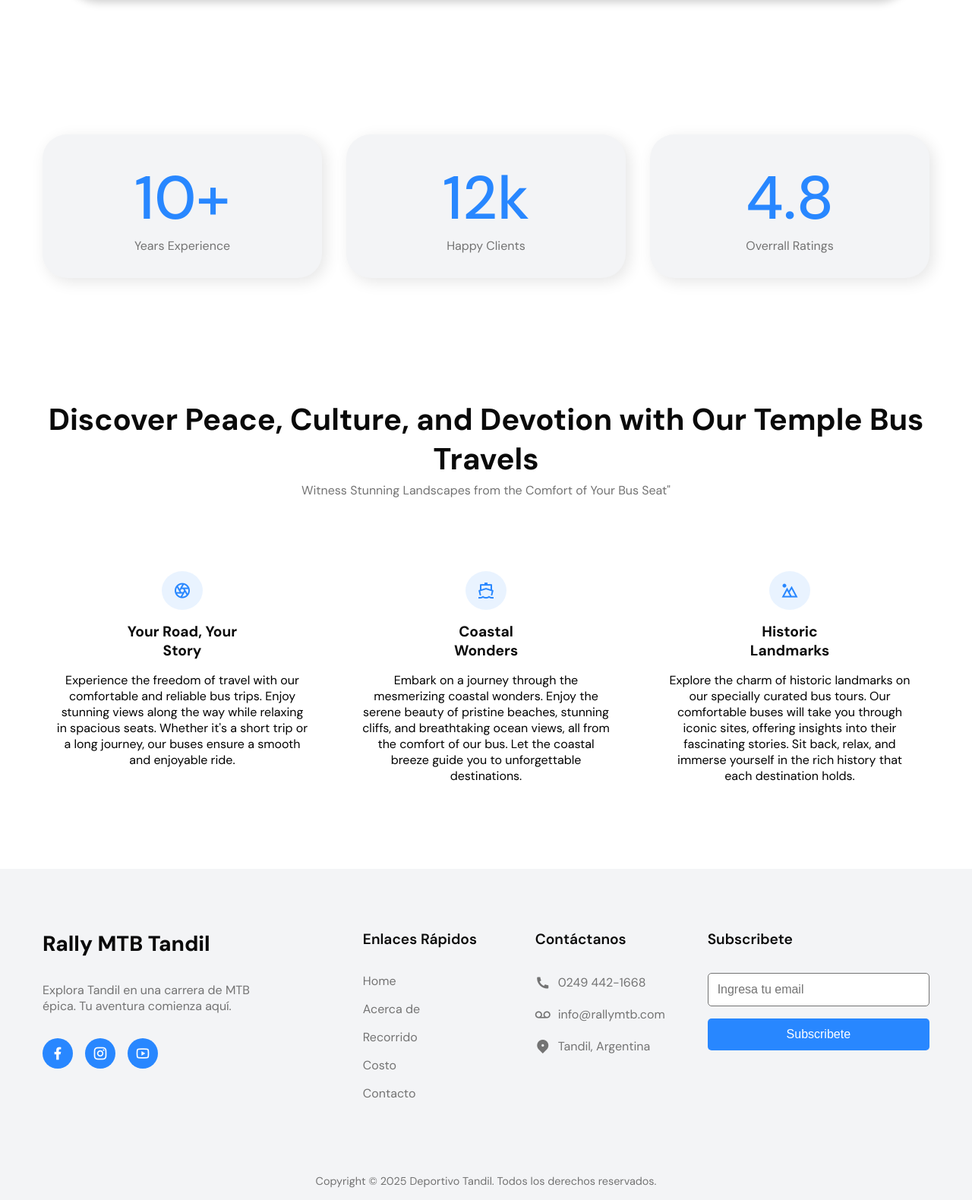
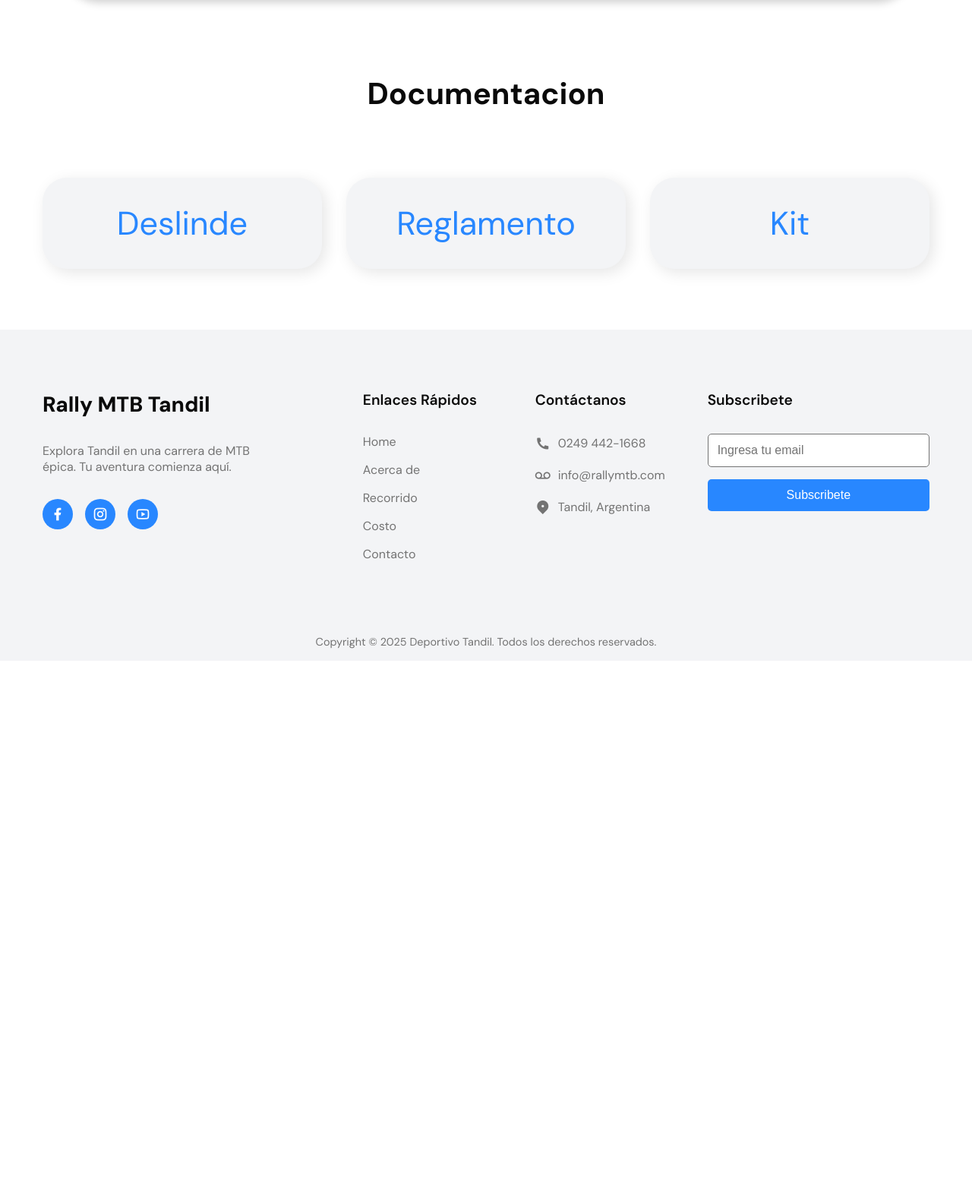
Before and after one commit to RamiroHojmanFI/TPIDS1, a Flask app: page / in a window 1280 px wide. Shown: the part 3801-5381 px from the top of the page at 76% size. After the commit the page ends 4655 px from the top, so only its background shows below. Run offline with Flask 3, Linux system fonts and the light colour scheme; some libraries are stand-ins or nearby versions.

Commit message:
descargar pdf

```diff
--- a/static/css/styles.css
+++ b/static/css/styles.css
@@ -57,6 +57,21 @@
   border-radius: 5rem;
   transition: 0.3s;
   cursor: pointer;
+}
+.btn_pdf {
+  padding: 0.75rem 1.5rem;
+  outline: none;
+  border: none;
+  font-size: 2.7rem;
+  white-space: nowrap;
+  color: #2887ff;
+  background-color: none;
+  transition: 0.3s;
+  cursor: pointer;
+}
+.btn_pdf:hover {
+  color: #2476da;
+
 }
 
 .btn:hover {
--- a/templates/index.html
+++ b/templates/index.html
@@ -148,62 +148,17 @@
       </div>
     </section>
 
+    <h4 class="section__header">Documentacion</h4>
     <section class="section__container banner__container">
       <div class="banner__card">
-        <h4>10+</h4>
-        <p>Years Experience</p>
-      </div>
+        <a class="btn_pdf" id="pdf"href="static/images/background6.jpg" download="background6.jpg">Deslinde</a>      </div>
       <div class="banner__card">
-        <h4>12k</h4>
-        <p>Happy Clients</p>
-      </div>
+        <a class="btn_pdf" id="pdf"href="static/images/background6.jpg" download="background6.jpg">Reglamento</a>      </div>
       <div class="banner__card">
-        <h4>4.8</h4>
-        <p>Overrall Ratings</p>
+        <a class="btn_pdf" id="pdf"href="static/images/background6.jpg" download="background6.jpg">Kit</a> <!-- Hay que hacer los pdf pero esto ya descargs-->
       </div>
     </section>
 
-    <section class="section__container discover__container">
-      <h2 class="section__header">
-        Discover Peace, Culture, and Devotion with Our Temple Bus Travels
-      </h2>
-      <p class="section__description">
-        Witness Stunning Landscapes from the Comfort of Your Bus Seat"
-      </p>
-      <div class="discover__grid">
-        <div class="discover__card">
-          <span><i class="ri-camera-lens-line"></i></span>
-          <h4>Your Road, Your Story</h4>
-          <p>
-            Experience the freedom of travel with our comfortable and reliable
-            bus trips. Enjoy stunning views along the way while relaxing in
-            spacious seats. Whether it's a short trip or a long journey, our
-            buses ensure a smooth and enjoyable ride.
-          </p>
-        </div>
-        <div class="discover__card">
-          <span><i class="ri-ship-line"></i></span>
-          <h4>Coastal Wonders</h4>
-          <p>
-            Embark on a journey through the mesmerizing coastal wonders. Enjoy
-            the serene beauty of pristine beaches, stunning cliffs, and
-            breathtaking ocean views, all from the comfort of our bus. Let the
-            coastal breeze guide you to unforgettable destinations.
-          </p>
-        </div>
-        <div class="discover__card">
-          <span><i class="ri-landscape-line"></i></span>
-          <h4>Historic Landmarks</h4>
-          <p>
-            Explore the charm of historic landmarks on our specially curated bus
-            tours. Our comfortable buses will take you through iconic sites,
-            offering insights into their fascinating stories. Sit back, relax,
-            and immerse yourself in the rich history that each destination
-            holds.
-          </p>
-        </div>
-      </div>
-    </section>
 
      <footer id="contact">
       <div class="section__container footer__container">
```
Also changed, not shown: static/js/main.js (line endings or trailing spaces).
